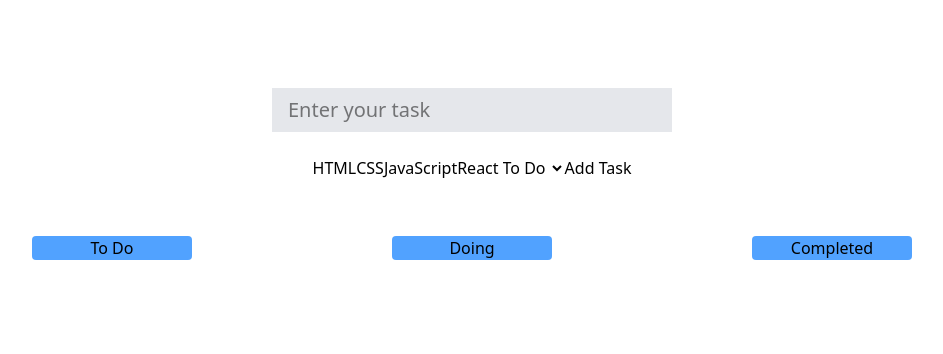
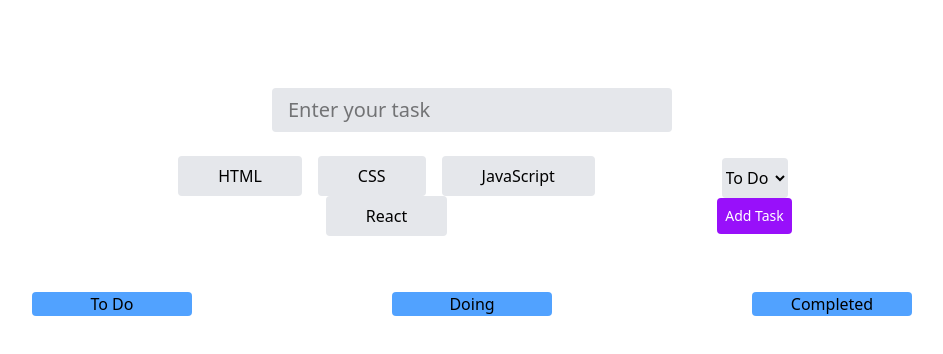
Before and after one commit to SonuThapaMagar/To-Do-App, a React (Vite) app: page / in a window 1280 px wide. Shown: the top 354 px of the page, without its empty margins (168-1111 px from the left). Built offline with nearby package versions, Linux system fonts and the light colour scheme.

Commit message:
Header section done

```diff
--- a/src/components/TaskForm.jsx
+++ b/src/components/TaskForm.jsx
@@ -4,19 +4,22 @@ const TaskForm = () => {
     return (
         <header className='flex justify-center items-center mx-auto text-center py-6 mt-12'>
             <form action="" className='w-full max-w-3xl space-y-6 px-4 rounded'>
-                <input type="text" className='w-100 text-xl bg-gray-200 border-rounded p-4 mt-4 py-2' placeholder='Enter your task' />
-                <div>
-                    <button>HTML</button>
-                    <button>CSS</button>
-                    <button>JavaScript</button>
-                    <button>React</button>
-
-                    <select name="" id="" className="task_status">
-                        <option value="todo">To Do</option>
-                        <option value="doing">Doing</option>
-                        <option value="done">Done</option>
-                    </select>
-                    <button type='submit' className='task_submit'>Add Task</button>
+                <input type="text" className='w-100 text-xl bg-gray-200 border-rounded rounded p-4 mt-4 py-2' placeholder='Enter your task' />
+                <div className='flex items-center justify-between'>
+                    <div>
+                        <button className='font-sm bg-gray-200 cursor-pointer mx-2 py-2 px-10 rounded'>HTML</button>
+                        <button className='font-sm bg-gray-200 cursor-pointer mx-2 py-2 px-10 rounded'>CSS</button>
+                        <button className='font-sm bg-gray-200 cursor-pointer mx-2 py-2 px-10 rounded'>JavaScript</button>
+                        <button className='font-sm bg-gray-200 cursor-pointer mx-2 py-2 px-10 rounded'>React</button>
+                    </div>
+                    <div>
+                        <select name="" id="" className="font-sm bg-gray-200 cursor-pointer mx-2 py-2  rounded">
+                            <option value="todo">To Do</option>
+                            <option value="doing">Doing</option>
+                            <option value="done">Done</option>
+                        </select>
+                        <button type='submit' className='text-sm bg-purple-600 text-white  mx-2 py-2 cursor-pointer rounded px-2'>Add Task</button>
+                    </div>
                 </div>
             </form>
         </header>
```
